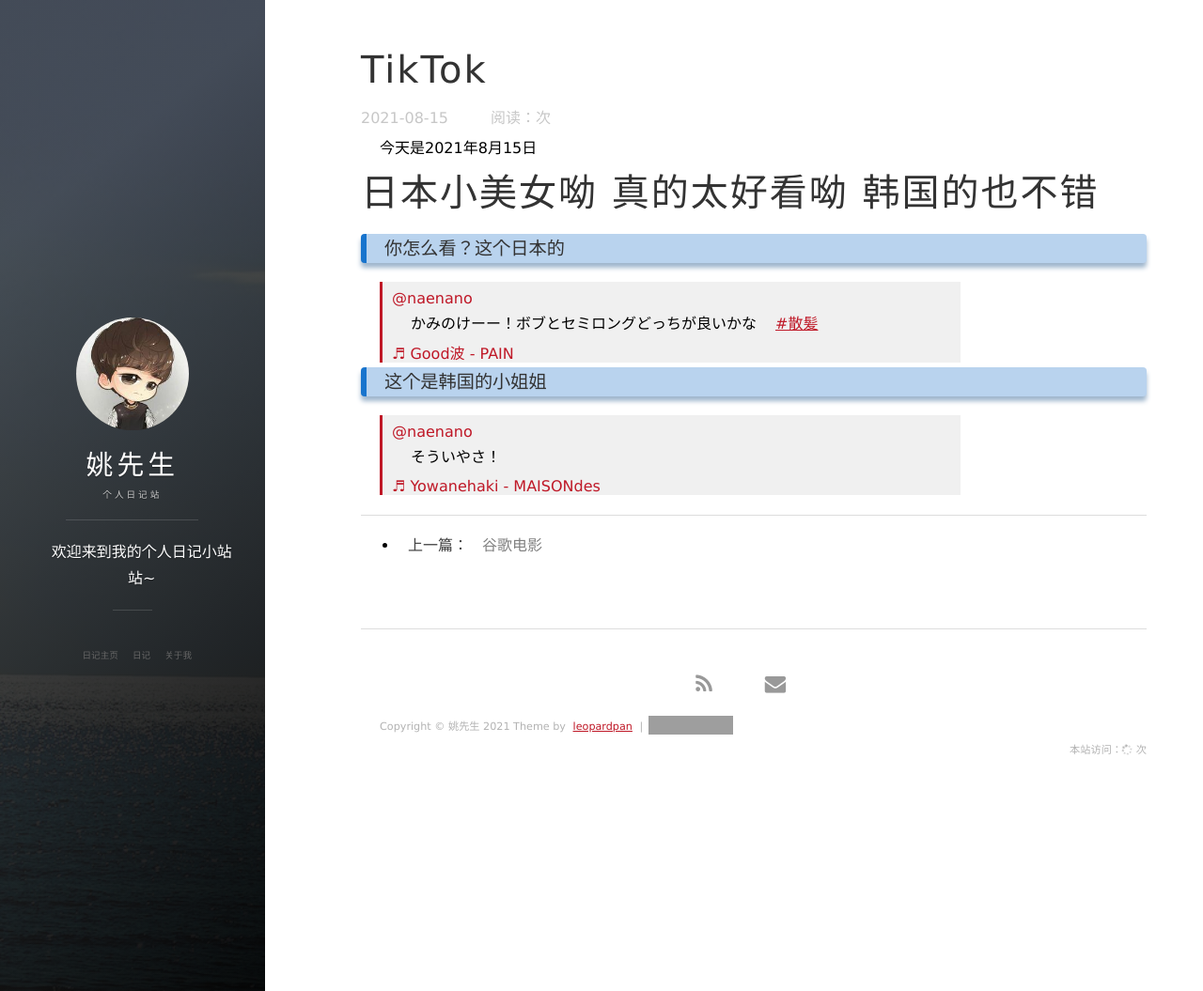
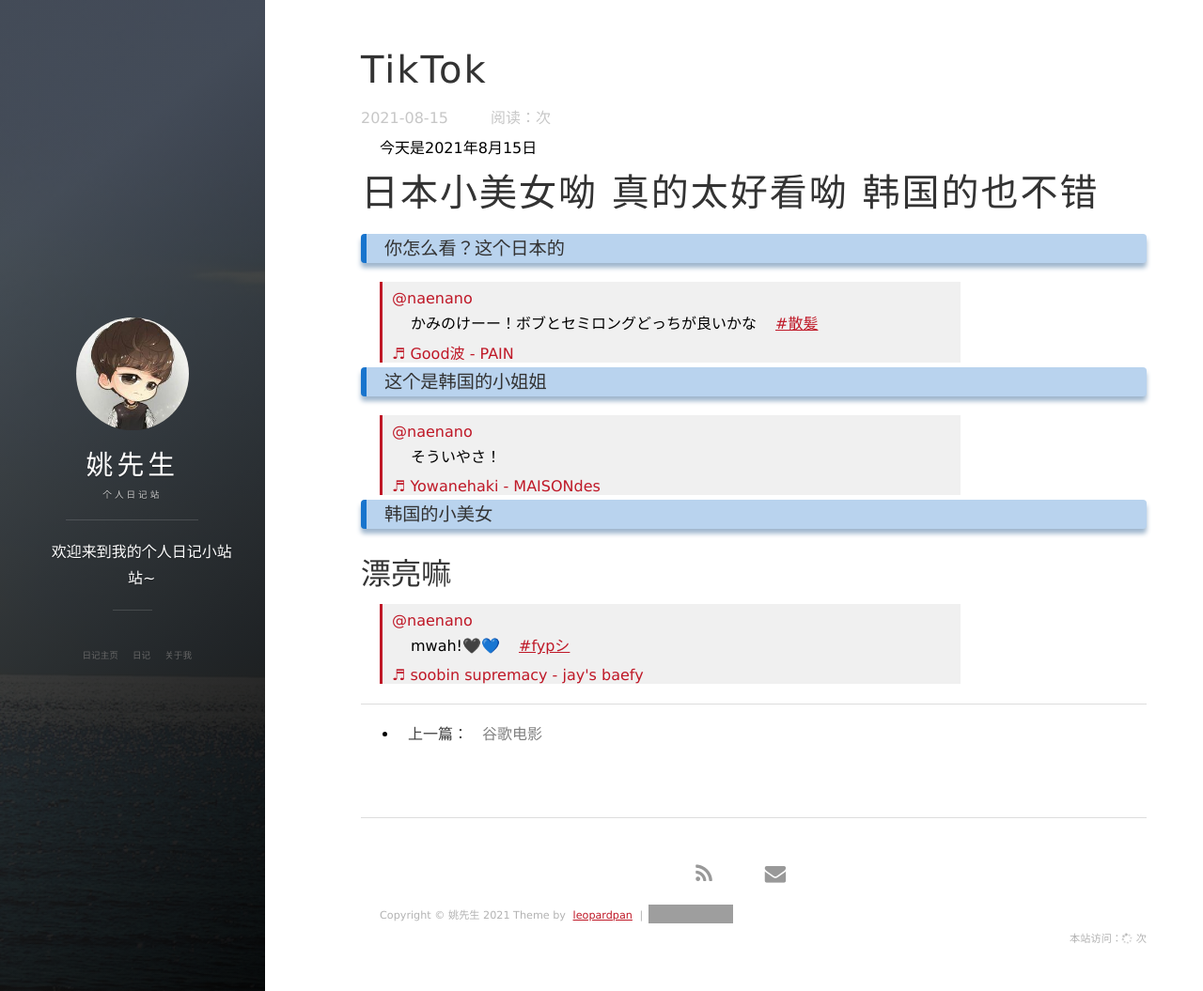
Before and after one commit to Killer-Yao/blog.github.io, a Jekyll site: the page built from _posts/2021-08-15-TikTok.md, in a window 1280 px wide and 1055 px high. Shown: the whole window at 94% size. Built offline with Jekyll 4.4.1, drawn with Linux system fonts in a browser that asks for light colours; nearby versions of some CDN libraries; a script that is not in the unit is left out; comment, search, counter and statistics services are not loaded; grey boxes are pictures that could not be loaded.

Commit message:
Update 2021-08-15-TikTok.md

```diff
--- a/_posts/2021-08-15-TikTok.md
+++ b/_posts/2021-08-15-TikTok.md
@@ -15,3 +15,9 @@ tags:  Jpan美女
 ### 这个是韩国的小姐姐
 
  <blockquote class="tiktok-embed" cite="https://www.tiktok.com/@naenano/video/6991032519046991105" data-video-id="6991032519046991105" style="max-width: 605px;min-width: 325px;" > <section> <a target="_blank" title="@naenano" href="https://www.tiktok.com/@naenano">@naenano</a> <p>そういやさ！</p> <a target="_blank" title="♬ Yowanehaki - MAISONdes" href="https://www.tiktok.com/music/Yowanehaki-6983993388605459201">♬ Yowanehaki - MAISONdes</a> </section> </blockquote> <script async src="https://www.tiktok.com/embed.js"></script>
+
+### 韩国的小美女
+
+## 漂亮嘛
+
+<blockquote class="tiktok-embed" cite="https://www.tiktok.com/@naenano/video/6995109111939616002" data-video-id="6995109111939616002" style="max-width: 605px;min-width: 325px;" > <section> <a target="_blank" title="@naenano" href="https://www.tiktok.com/@naenano">@naenano</a> <p>mwah!🖤💙　<a title="fypシ" target="_blank" href="https://www.tiktok.com/tag/fyp%E3%82%B7">#fypシ</a></p> <a target="_blank" title="♬ soobin supremacy - jay's baefy" href="https://www.tiktok.com/music/soobin-supremacy-6980237680554609434">♬ soobin supremacy - jay's baefy</a> </section> </blockquote> <script async src="https://www.tiktok.com/embed.js"></script>
```
